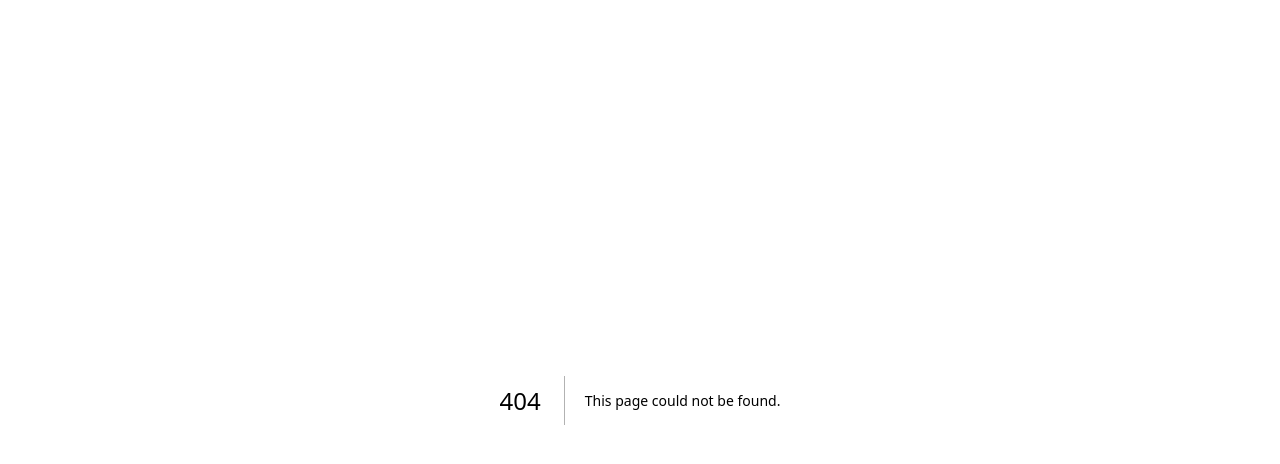
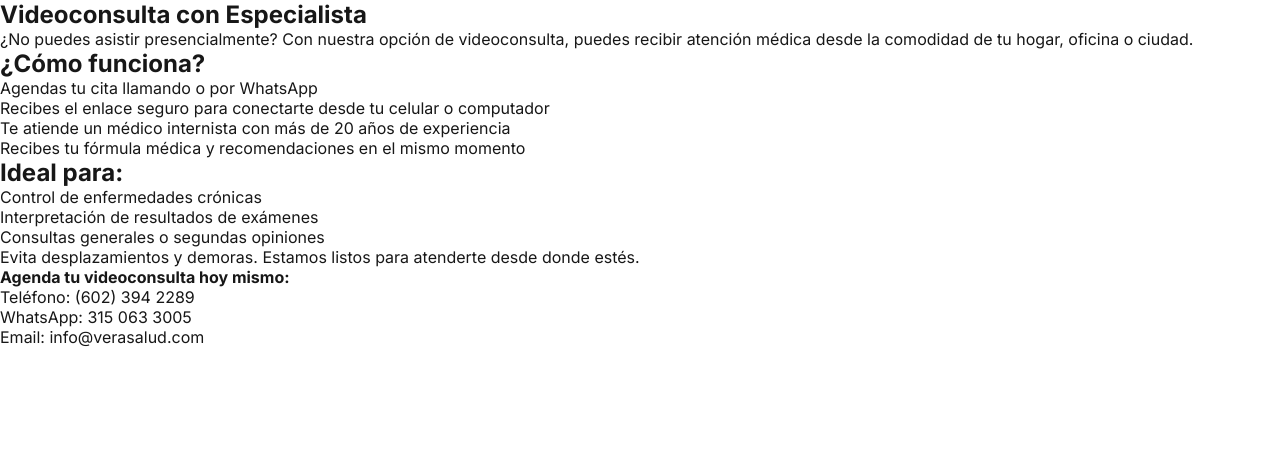
Before and after one commit to gstvgrc/verasalud-website, a Next.js app: page /videoconsulta in a window 1280 px wide. Before the commit this address had no page. Shown: the top 464 px of the page. Built offline with nearby package versions, Linux system fonts and the light colour scheme.

Commit message:
Add videoconsulta page

```diff
--- /dev/null
+++ b/app/videoconsulta/page.js
@@ -0,0 +1,56 @@
+export const metadata = {
+  title: "Videoconsulta Médica | VeraSalud Cali",
+  description: "Agenda tu videoconsulta con un médico internista desde cualquier lugar. Atención segura, sin filas ni desplazamientos.",
+  alternates: { canonical: "https://verasalud.com/videoconsulta" },
+  openGraph: {
+    title: "Videoconsulta Médica | VeraSalud Cali",
+    description: "Consulta en línea con nuestros internistas sin filas ni desplazamientos. Atención segura y cómoda desde donde estés.",
+    url: "https://verasalud.com/videoconsulta",
+    images: [
+      { url: "/og-image.jpg", width: 1200, height: 630, alt: "Videoconsulta en VeraSalud" }
+    ],
+    locale: "es_CO",
+    type: "article",
+  },
+  twitter: {
+    card: "summary_large_image",
+    title: "Videoconsulta Médica en Cali - VeraSalud",
+    description: "Atención médica virtual confiable y segura con nuestros especialistas.",
+  },
+};
+
+export default function VideoconsultaPage() {
+  return (
+    <main>
+      <section>
+        <h1>Videoconsulta con Especialista</h1>
+
+        <p>¿No puedes asistir presencialmente? Con nuestra opción de videoconsulta, puedes recibir atención médica desde la comodidad de tu hogar, oficina o ciudad.</p>
+
+        <h2>¿Cómo funciona?</h2>
+        <ul>
+          <li>Agendas tu cita llamando o por WhatsApp</li>
+          <li>Recibes el enlace seguro para conectarte desde tu celular o computador</li>
+          <li>Te atiende un médico internista con más de 20 años de experiencia</li>
+          <li>Recibes tu fórmula médica y recomendaciones en el mismo momento</li>
+        </ul>
+
+        <h2>Ideal para:</h2>
+        <ul>
+          <li>Control de enfermedades crónicas</li>
+          <li>Interpretación de resultados de exámenes</li>
+          <li>Consultas generales o segundas opiniones</li>
+        </ul>
+
+        <p>Evita desplazamientos y demoras. Estamos listos para atenderte desde donde estés.</p>
+
+        <p><strong>Agenda tu videoconsulta hoy mismo:</strong></p>
+        <ul>
+          <li>Teléfono: (602) 394 2289</li>
+          <li>WhatsApp: 315 063 3005</li>
+          <li>Email: info@verasalud.com</li>
+        </ul>
+      </section>
+    </main>
+  );
+}
```
